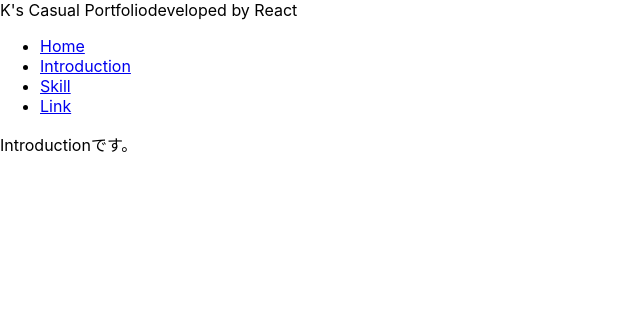
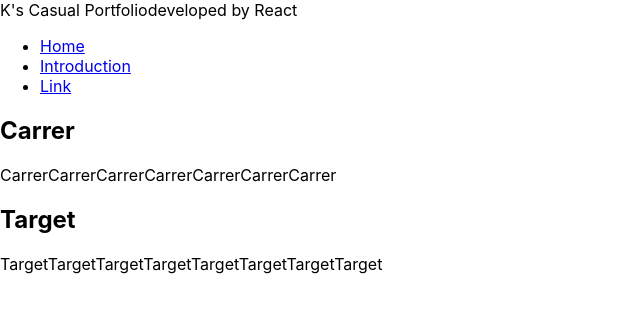
Before and after one commit to k-inoue24/portfolio_react, a React (Create React App) app: page /introduction in a window 1280 px wide. Shown: the top 312 px of the page, without its empty margins (0-640 px from the left). Built offline with nearby package versions, Linux system fonts and the light colour scheme.

Commit message:
DOM構築

```diff
--- /dev/null
+++ b/src/component/DetailItem.js
@@ -0,0 +1,18 @@
+import React from 'react';
+
+class DetailItem extends React.Component {
+    render() {
+        return (
+            <div className="introductionItem">
+              <div className="titleContent">
+                <h2>{this.props.title}</h2>
+              </div>
+              <div className="textContent">
+                <p>{this.props.text}</p>
+              </div>
+            </div>
+        )
+    }
+}
+
+export default DetailItem;
--- a/src/component/Header.js
+++ b/src/component/Header.js
@@ -17,9 +17,6 @@ class Header extends React.Component {
               <Link to='/introduction'>Introduction</Link>
             </li>
             <li>
-              <Link to='/skill'>Skill</Link>
-            </li>
-            <li>
               <Link to='/link'>Link</Link>
             </li>
           </ul>
--- a/src/component/Item.js
+++ b/src/component/Item.js
@@ -1,5 +1,4 @@
 import React from 'react';
-import Top from '../page/Top';
 
 
 class Item extends React.Component {
@@ -7,19 +6,16 @@ class Item extends React.Component {
         super(props);
         this.state = {
           isModalOpen: false,
-          itemName: ''
         };
       }
-  handleClickItem(itemName) {
+      handleClickItem() {
         this.setState({
           isModalOpen: true,
-          itemName: itemName
         })
       }
       handleClickClose() {
           this.setState({
             isModalOpen: false,
-            itemName: ''
           })
       }
     render() {
@@ -27,7 +23,8 @@ class Item extends React.Component {
         if(this.state.isModalOpen) {
           itemModal = (
             <div className="itemModal">
-              {this.state.itemName}
+              <div className="itemTitle">{this.props.name}</div>
+              <div className="itemText">{this.props.text}</div>
               <button onClick={() => {this.handleClickClose()}}>閉じる</button>
             </div>
           )
@@ -39,16 +36,21 @@ class Item extends React.Component {
         }
     return (
         <div
-            className="item"
+          className="item"
         >
         <div
-          className="span"
-          onClick={() => { this.handleClickItem(this.props.name) }}
+          className="itemTitle"
         >
-          {this.props.name}
-          </div>
-          {itemModal}
-          </div>
+        {this.props.name}
+        </div>
+        <div
+          className="itemDetail"
+          onClick={() => { this.handleClickItem() }}
+        >
+          Click
+        </div>
+        {itemModal}
+        </div>
       )
   }
   }
--- /dev/null
+++ b/src/component/Portfolio.js
@@ -0,0 +1,16 @@
+import React from 'react';
+
+class Portfolio extends React.Component {
+    render() {
+        return (
+          <li className="linkItem">
+            <img className="linkImg" src={this.props.image} alt=""/>
+            <div className="linkContent">
+              <h2 className="linkTitle">{this.props.title}</h2>
+              <div className="linkText">{this.props.text}</div>
+            </div>
+          </li>
+        )
+    }
+}
+export default Portfolio;
--- a/src/page/Introduction.js
+++ b/src/page/Introduction.js
@@ -1,11 +1,35 @@
 import React from 'react';
+import DetailItem from '../component/DetailItem';
+
 
 class Introduction extends React.Component {
-    render() {
+  render() {
+    const DetailItemList = [
+      {
+        title: 'Carrer',
+        text: 'CarrerCarrerCarrerCarrerCarrerCarrerCarrer'
+      },
+      {
+        title: 'Target',
+        text: 'TargetTargetTargetTargetTargetTargetTargetTarget'
+      },
+    ]
       return (
-          <main>
-            <p>Introductionです。</p>
-          </main>
+        <main>
+          <div className="introductionWrap">
+            {
+              DetailItemList.map((detailItem,idx) => {
+                return (
+                  <DetailItem
+                    title={detailItem.title}
+                    text={detailItem.text}
+                    key={idx}
+                  />
+                )
+              })
+            }
+          </div>
+        </main>
         )
     }
   }
--- a/src/page/Link.js
+++ b/src/page/Link.js
@@ -1,9 +1,44 @@
 import React from 'react';
+import Portfolio from '../component/Portfolio';
 
 class Link extends React.Component {
-    render() {
+  render() {
+    const PortfolioLIst = [
+        {
+          image: 'test.png',
+          title: 'inouekeita.work',
+          text: 'フリーランスの頃、営業用に活躍したポートフォリオサイトです。デザイン/コーディング/WordPressテーマ構築まで行いました。一部フリーランス時代の実務実績も掲載しているので、是非ご覧ください！'
+        },
+        {
+          image: 'test.png',
+          title: 'Mannequin Code',
+          text: '完全放置中の個人ブログです。もっと更新できるよう頑張ります。'
+        },
+        {
+          image: 'test.png',
+          title: 'GitHub',
+          text: '個人開発や自己学習の跡をレポジトリに残しています。ソースはSourceTreeと連携させて管理しています。'
+        },
+        {
+          image: 'test.png',
+          title: 'Twitter',
+          text: '海外生活していた頃は当時の模様をよくツイートしていました。現在はプログラミング情報の発信が中心です。'
+        },
+      ]
       return (
-        <p>Linkです。</p>
+        <div className="linkWrap">
+          {PortfolioLIst.map((portfolio,idx) => {
+            return (
+              <Portfolio
+                image={portfolio.image}
+                title={portfolio.title}
+                text={portfolio.text}
+                key={idx}
+              />
+            );
+          })}
+
+        </div>
         )
     }
   }
--- a/src/page/Skill.js
+++ /dev/null
@@ -1,10 +0,0 @@
-import React from 'react';
-
-class Skill extends React.Component {
-    render() {
-      return (
-          <p>Skillです。</p>
-        )
-    }
-  }
-  export default Skill;
--- a/src/page/Top.js
+++ b/src/page/Top.js
@@ -5,16 +5,12 @@ class Top extends React.Component {
   render() {
     const ItemList = [
       {
-        name: 'Top'
+        name: 'Introduction',
+        text: '経歴やこれからの目標、趣味などをゆるーく紹介します！'
       },
       {
-        name: 'Introduction'
-      },
-      {
-        name: 'Skill'
-      },
-      {
-        name: 'Link'
+        name: 'Link',
+        text: '個人ブログなど、ポートフォリオ的なものを掲載しています！'
       },
     ]
     return (
@@ -24,6 +20,7 @@ class Top extends React.Component {
             return (
               <Item
                 name={item.name}
+                text={item.text}
                 key={index}
               />
             )
--- a/src/routes/routes.js
+++ b/src/routes/routes.js
@@ -1,12 +1,10 @@
 import Top from '../page/Top';
 import Introduction from '../page/Introduction';
-import Skill from '../page/Skill';
 import Link from '../page/Link';
 
 const routes = [
-    { path: '/', component: Top, exact : true },
+    { path: '/', component: Top, exact: true },
     { path: '/introduction', component: Introduction },
-    { path: '/skill', component: Skill },
     { path: '/link', component: Link }
 ];
 
```
